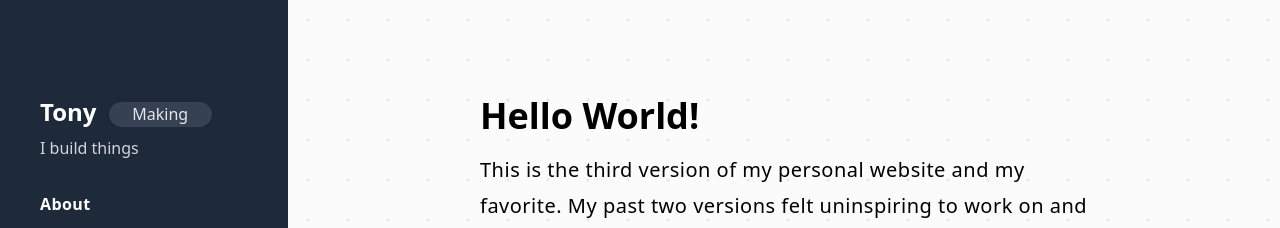
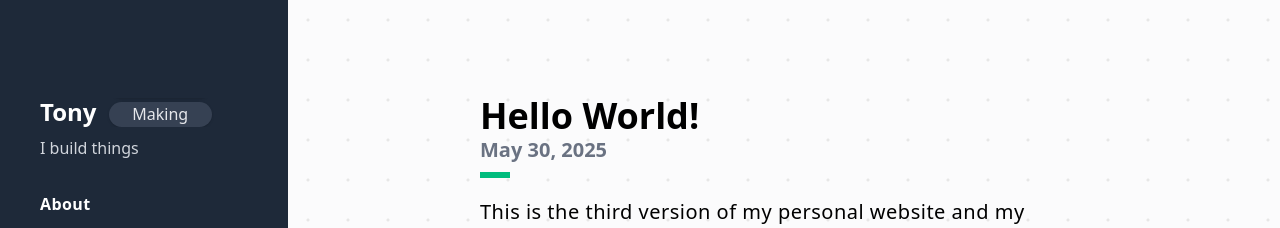
Before and after one commit to TonyNgyen/personalwebsite3, a Next.js app: page /blogs/helloWorld in a window 1280 px wide. Shown: the top 228 px of the page. Built offline with nearby package versions, Linux system fonts and the light colour scheme; no server answers.

Commit message:
Added more styling to blog page

```diff
--- a/src/app/blogs/helloWorld/page.tsx
+++ b/src/app/blogs/helloWorld/page.tsx
@@ -6,7 +6,10 @@ import React from "react";
 function Page() {
   return (
     <BlogContainer>
-      <BlogHeader>Hello World!</BlogHeader>
+      <div>
+        <BlogHeader date="May 30, 2025">Hello World!</BlogHeader>
+      </div>
+
       <BlogSection>
         This is the third version of my personal website and my favorite. My
         past two versions felt uninspiring to work on and eventually became
--- a/src/components/BlogComponents/BlogHeader.tsx
+++ b/src/components/BlogComponents/BlogHeader.tsx
@@ -1,12 +1,21 @@
 import React from "react";
 
 type Props = {
-  children?: React.ReactNode;
+  children: React.ReactNode;
   className?: string;
+  date: string;
 };
 
-function BlogHeader({ children, className = "" }: Props) {
-  return <h1 className={`text-4xl font-bold ${className}`}>{children}</h1>;
+function BlogHeader({ children, className = "", date }: Props) {
+  return (
+    <div>
+      <h1 className={`text-4xl font-bold ${className}`}>{children}</h1>
+      <p className="text-xl font-semibold dark:text-gray-200 text-gray-500">
+        {date}
+      </p>
+      <div className="border-b-[6px] border-emerald-500 dark:border-emerald-300 pb-2 w-[5%]"></div>
+    </div>
+  );
 }
 
 export default BlogHeader;
```
